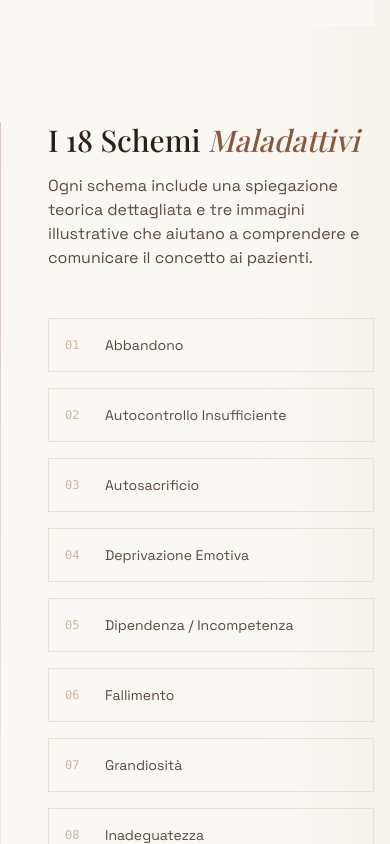
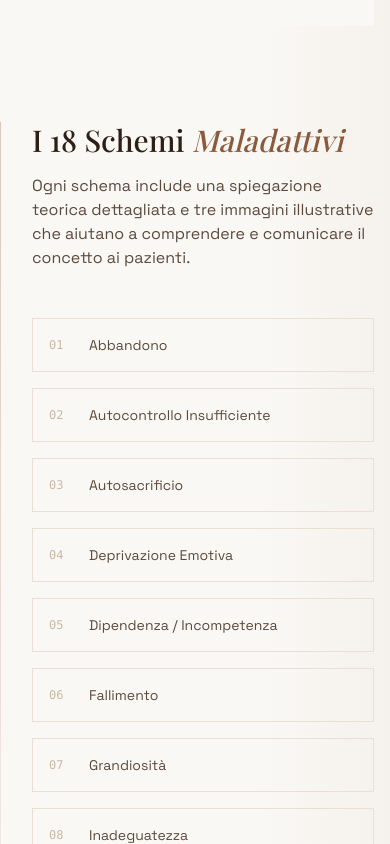
Before and after one commit to eltonbrahja/schema-therapy, a React (Vite) app: page / in a window 390 px wide. Shown: the part 2940-3784 px from the top of the page. Built offline with nearby package versions, Linux system fonts and the light colour scheme; a web font is replaced by a local one.

Commit message:
sistema testo

```diff
--- a/src/sections/Product.tsx
+++ b/src/sections/Product.tsx
@@ -125,7 +125,6 @@ export function Product() {
               attivati, cosa farebbe l&apos;Adulto Sano, i percorsi di cura e le frasi di
               guarigione.
             </p>
-
           </div>
         </div>
 
@@ -163,7 +162,7 @@ export function Product() {
         >
           <div className="absolute -left-4 top-0 bottom-0 w-px bg-gradient-to-b from-[#8b5a3c]/30 via-[#8b5a3c]/10 to-transparent" />
 
-          <div className="pl-8 lg:pl-16">
+          <div className="pl-4 sm:pl-8 lg:pl-16">
             <h3 className="font-display text-3xl lg:text-4xl text-[#2d1f16] mb-4">
               I 18 Schemi
               <span className="text-[#8b5a3c] italic"> Maladattivi</span>
@@ -173,7 +172,7 @@ export function Product() {
               illustrative che aiutano a comprendere e comunicare il concetto ai pazienti.
             </p>
 
-            <div className="grid sm:grid-cols-2 lg:grid-cols-3 gap-4">
+            <div className="grid grid-cols-1 md:grid-cols-2 lg:grid-cols-3 gap-4 max-w-xl md:max-w-none mx-auto md:mx-0">
               {schemaList.flat().map((schema, index) => (
                 <div
                   key={index}
```
Lines whose indentation alone changed are shown as unchanged.
